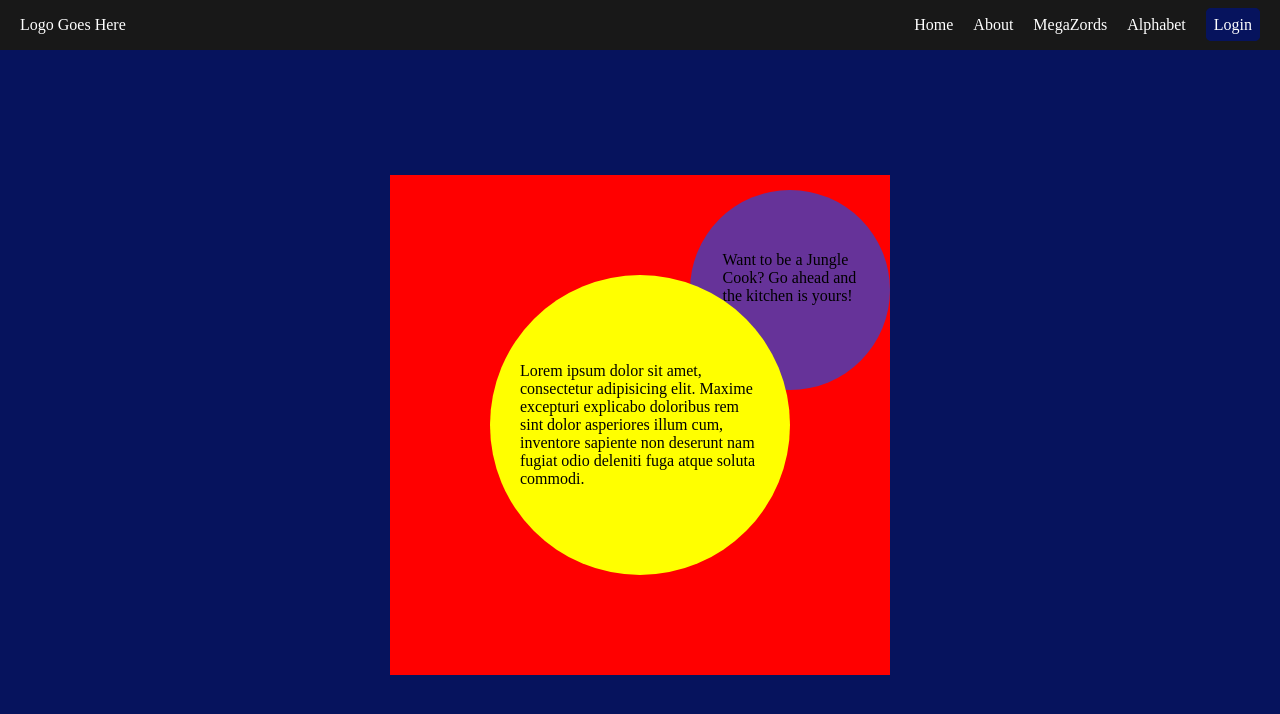
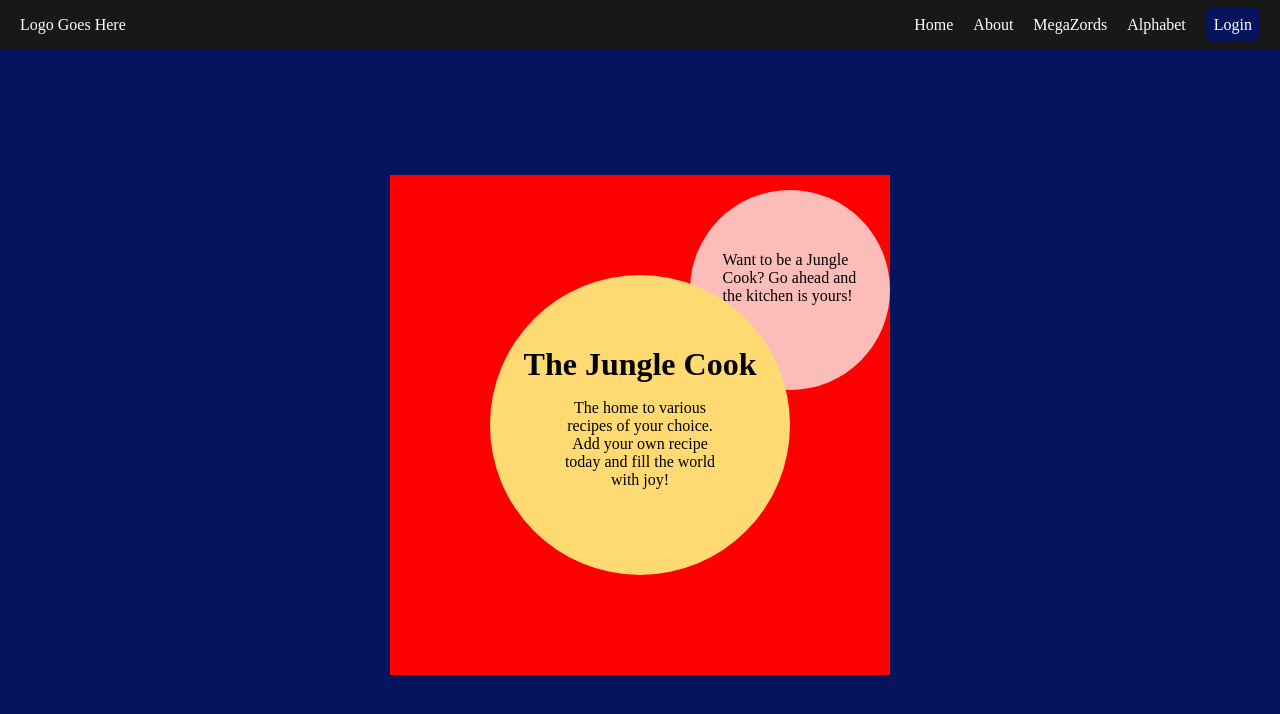
Before and after one commit to Jcaob/jungleCook, a website with bundled scripts: page index.html in a window 1280 px wide. Built offline with nearby package versions, Linux system fonts and the light colour scheme.

Commit message:
home update

```diff
--- a/pages/home.html
+++ b/pages/home.html
@@ -1,6 +1,13 @@
 <div class="content">
     <div class="box">
-        <div class="circle1">Lorem ipsum dolor sit amet, consectetur adipisicing elit. Maxime excepturi explicabo doloribus rem sint dolor asperiores illum cum, inventore sapiente non deserunt nam fugiat odio deleniti fuga atque soluta commodi.</div>
+        <div class="circle1">
+            <h1>The Jungle Cook</h1>
+            <p>The home to various
+                recipes of your choice.
+                Add your own recipe
+                today and fill the world
+                with joy!</p>
+        </div>
         <div class="circle2"><span>Want to be a Jungle Cook? Go ahead and the kitchen is yours!</span></div>
 
     </div>
--- a/scss/home.scss
+++ b/scss/home.scss
@@ -19,19 +19,25 @@
   .circle1{
     height: 300px;
     width: 300px;
-    background-color: yellow;
+    background-color: #FFD972;
     border-radius: 50%;
     z-index: 99;
     padding: 30px;
     display: flex;
     justify-content: center;
     align-items: center;
+    flex-direction: column;
+  }
+
+  .circle1 p {
+    width: 170px;
+    text-align: center;
   }
 
   .circle2{
     height: 200px;
     width: 200px;
-    background-color: rebeccapurple;
+    background-color: #FCBCB8;
     border-radius: 50%;
     position: absolute;
     top: 15px;
```
Also changed, not shown: css/styles.css.
